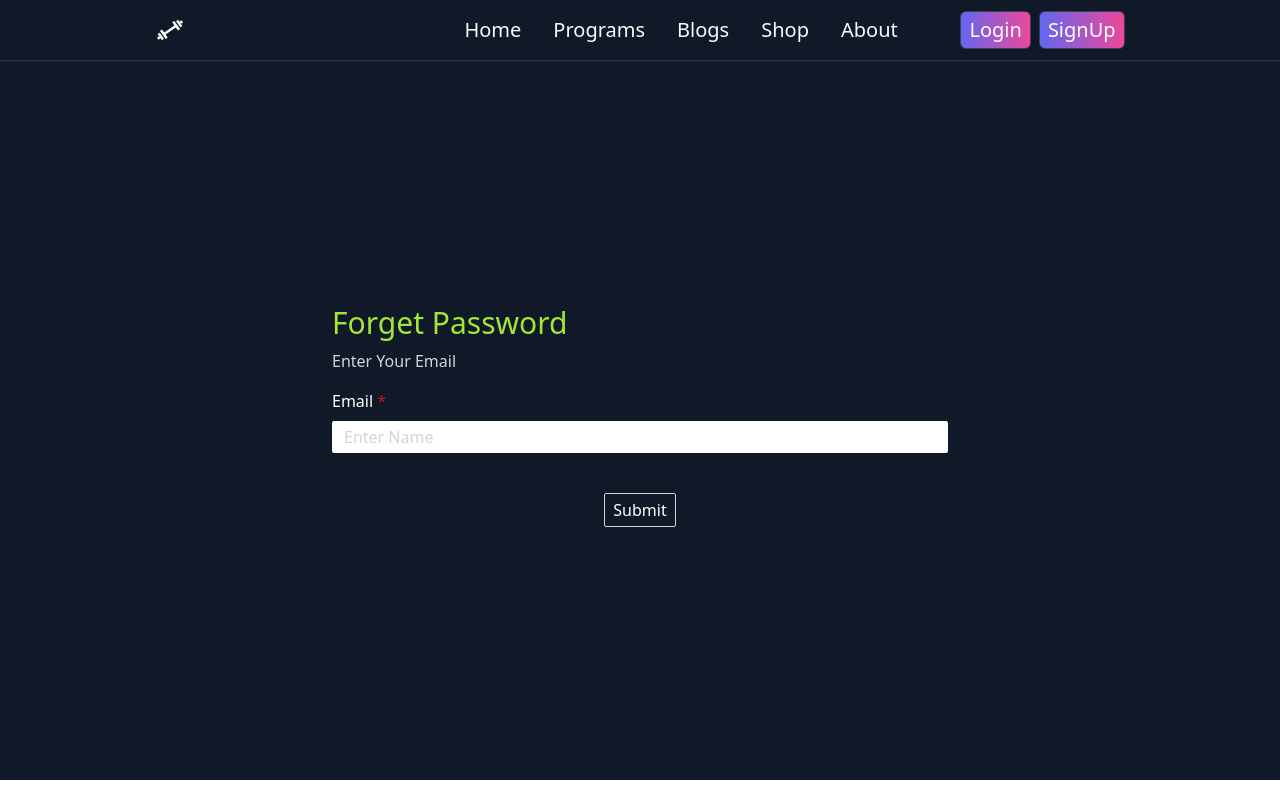
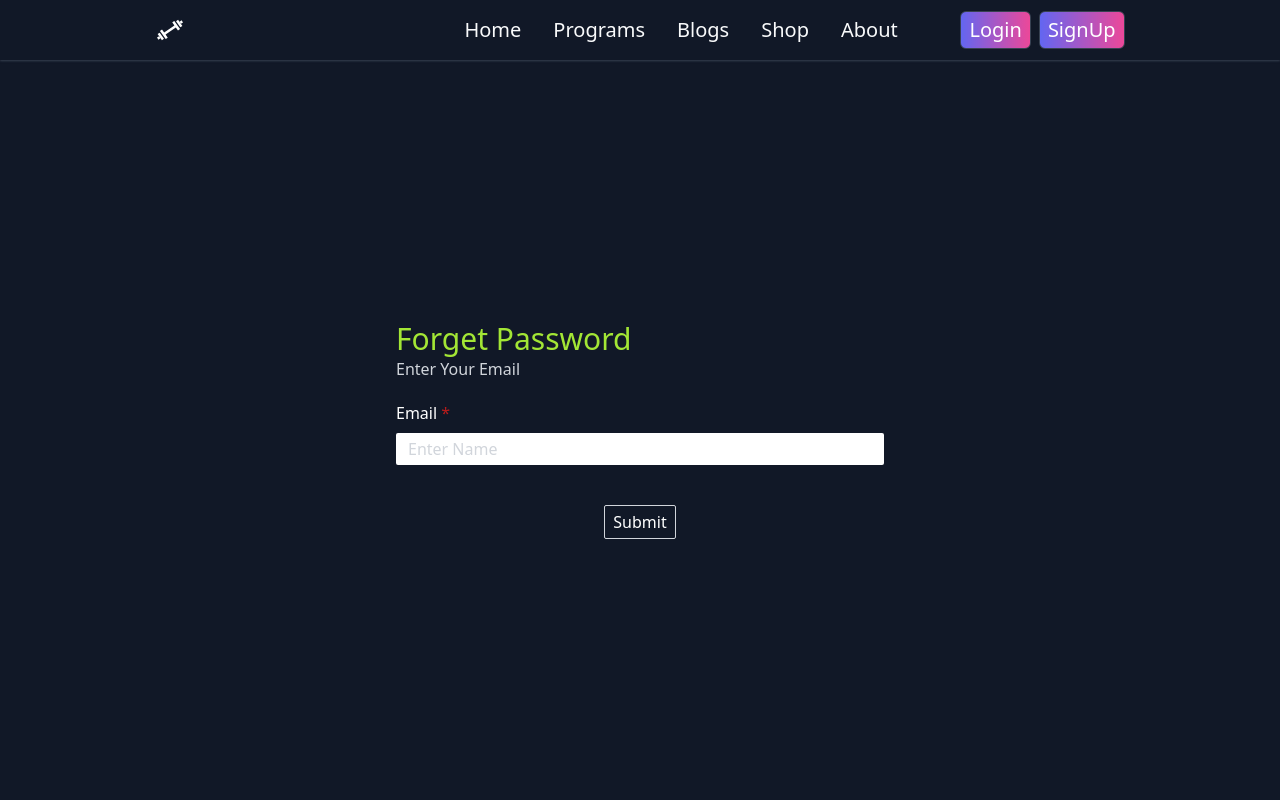
Before and after one commit to ayusraj7/fitness-app, a React (Create React App) app: page /forgetPassword in a window 1280 px wide. Built offline with nearby package versions, Linux system fonts and the light colour scheme.

Commit message:
improved ui

```diff
--- a/src/components/core/auth/LoginForm.js
+++ b/src/components/core/auth/LoginForm.js
@@ -35,7 +35,6 @@ const LoginForm = () => {
     },
     validationSchema: validationSchema1,
     onSubmit: async (values) => {
-      console.log("formik", formik.errors);
       let params = {
         email: values?.email,
         password: values?.password,
@@ -94,7 +93,7 @@ const LoginForm = () => {
 
         <div className="text-xl relative flex gap-2 border-b-2 py-2 item-center">
           <MdLock></MdLock>
-          <div className="flex relative justify-between">
+          <div className="flex relative w-[100%] justify-between">
             <input
               className="[all:unset] w-full"
               type={showpassword ? "text" : "password"}
--- a/src/pages/Auth.js
+++ b/src/pages/Auth.js
@@ -26,7 +26,7 @@ const Auth = () => {
             <LoginForm />
             <p className="text-normal w-[80%] px-8 mt-3 mb-2 ">
               Don't have an account ?
-              <span className="text-violet-600 " onClick={goToPage}>
+              <span className="text-violet-600 cursor-pointer" onClick={goToPage}>
                 {" "}
                 Signup now{" "}
               </span>
@@ -38,7 +38,7 @@ const Auth = () => {
             <SignupForm />
             <p className="text-normal w-[80%] px-6 mt-3 mb-2 ">
               Not logged In ?
-              <span className="text-violet-600 " onClick={goToPage}>
+              <span className="text-violet-600 cursor-pointer" onClick={goToPage}>
                 {" "}
                 Login{" "}
               </span>
--- a/src/pages/ForgetPassword.js
+++ b/src/pages/ForgetPassword.js
@@ -31,15 +31,15 @@ const ForgetPassword = () => {
   });
 
   return (
-    <div className="bg-gray-900  h-[100vh] md:h-[90vh] flex justify-center items-center">
-      <div className=" shadow-gray-300  bg-gray-900 rounded-md text-white h-[300px] w-[90%] sm:w-[50%] mx-auto flex flex-col gap-2  justify-center">
+    <div className="bg-gray-900  h-[calc(100vh-60px)] flex justify-center items-center w-[100%]">
+      <div className=" w-[80%] md:w-[40%] items-center justify-center">
         <h1 className="text-3xl text-lime-400 px-3">Forget Password</h1>
         <p className="text-gray-300 px-3">Enter Your Email</p>
         <form
           onSubmit={formik.handleSubmit}
-          className="flex flex-col gap-2 py-2 px-3 "
+          className="flex flex-col gap-2 justify-center w-[100%] px-3 mt-5"
         >
-          <label htmlFor="email">
+          <label htmlFor="email" className="text-white">
             Email <span className="text-red-700">*</span>
           </label>
           <input
```
